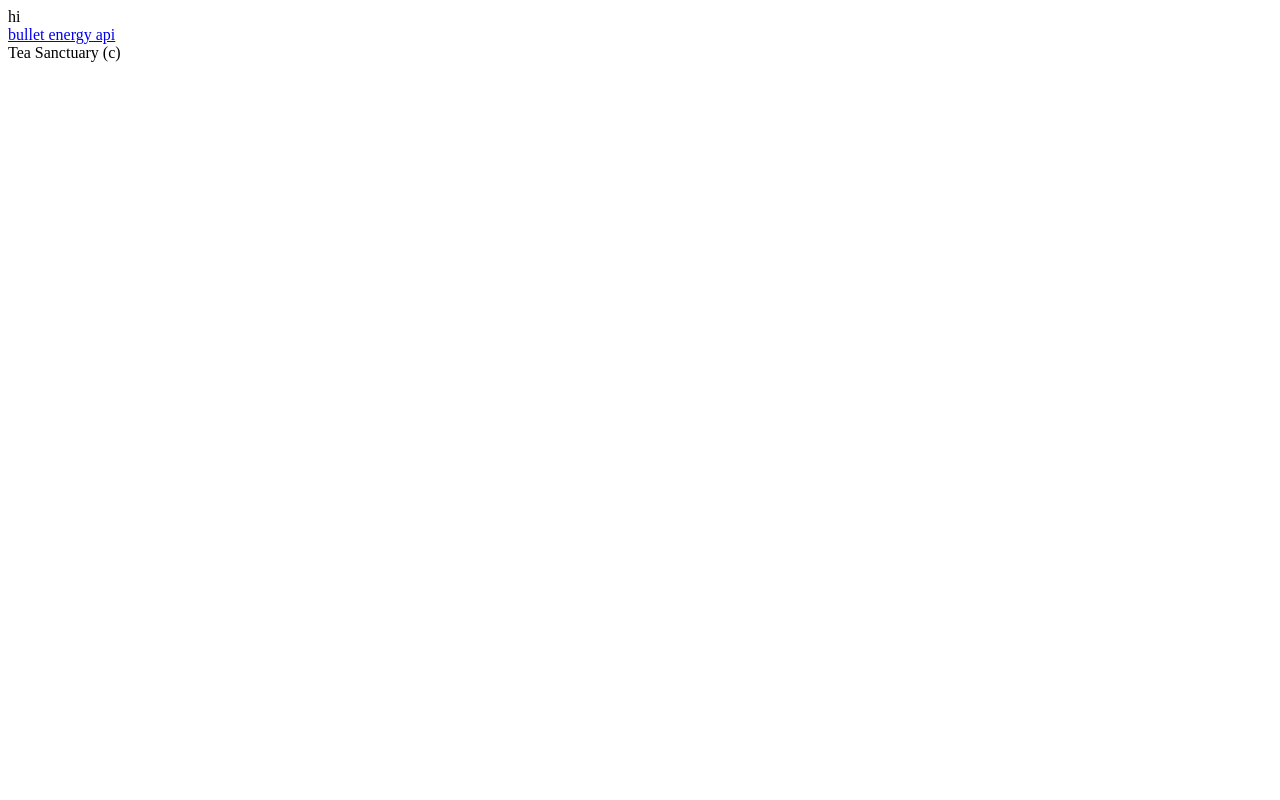
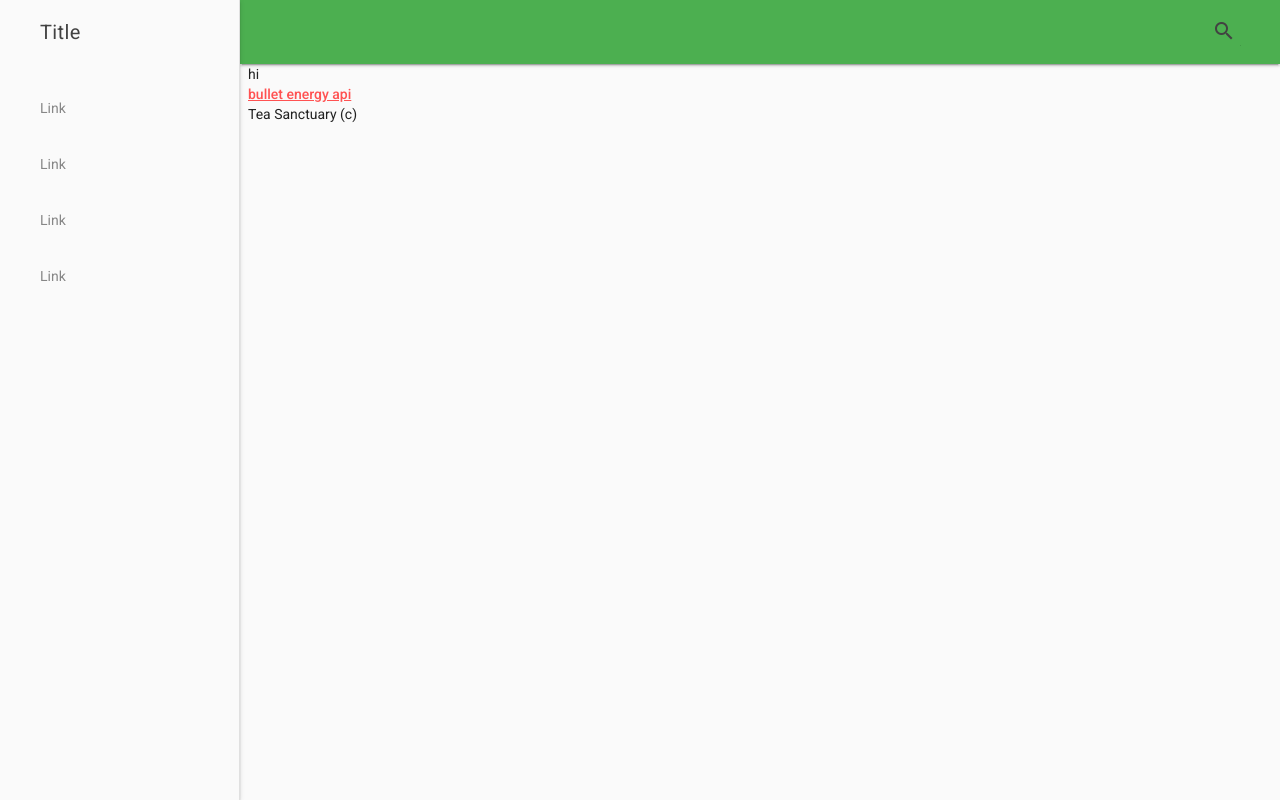
Before and after one commit to TeaSanctuary/teasanctuary.github.io, a plain HTML site: page index.html in a window 1280 px wide. Drawn offline with nearby package versions, Linux system fonts and the light colour scheme.

Commit message:
New design

```diff
--- a/index.html
+++ b/index.html
@@ -1,7 +1,49 @@
-hi
-<br>
+<html>
 
-<a href="https://teasanctuary.github.io/BulletEnergyApi/">bullet energy api</a>
+<head>
+  <link rel="stylesheet" href="https://code.getmdl.io/1.3.0/material.green-red.min.css">
+  <link rel="stylesheet" href="https://fonts.googleapis.com/icon?family=Material+Icons">
+  <link rel="stylesheet" href="http://fonts.googleapis.com/css?family=Roboto:300,400,500,700" type="text/css">
+  <link rel="stylesheet" href="css/main.css">
+  <script defer src="https://code.getmdl.io/1.3.0/material.min.js"></script>
+</head>
 
-<br>
-Tea Sanctuary (c)
+<body>
+  <div class="mdl-layout mdl-js-layout mdl-layout--fixed-drawer
+            mdl-layout--fixed-header">
+    <header class="mdl-layout__header">
+      <div class="mdl-layout__header-row">
+        <div class="mdl-layout-spacer"></div>
+        <div class="mdl-textfield mdl-js-textfield mdl-textfield--expandable
+                  mdl-textfield--floating-label mdl-textfield--align-right">
+          <label class="mdl-button mdl-js-button mdl-button--icon" for="fixed-header-drawer-exp">
+          <i class="material-icons">search</i>
+        </label>
+          <div class="mdl-textfield__expandable-holder">
+            <input class="mdl-textfield__input" type="text" name="sample" id="fixed-header-drawer-exp">
+          </div>
+      </div>
+      </div>
+    </header>
+    <div class="mdl-layout__drawer">
+      <span class="mdl-layout-title">Title</span>
+      <nav class="mdl-navigation">
+        <a class="mdl-navigation__link" href="">Link</a>
+        <a class="mdl-navigation__link" href="">Link</a>
+        <a class="mdl-navigation__link" href="">Link</a>
+        <a class="mdl-navigation__link" href="">Link</a>
+      </nav>
+    </div>
+    <main class="mdl-layout__content">
+      <div class="ts-container page-content">hi
+        <br>
+
+        <a href="https://teasanctuary.github.io/BulletEnergyApi/">bullet energy api</a>
+
+        <br> Tea Sanctuary (c)</div>
+    </main>
+    </div>
+
+</body>
+
+</html>
```
